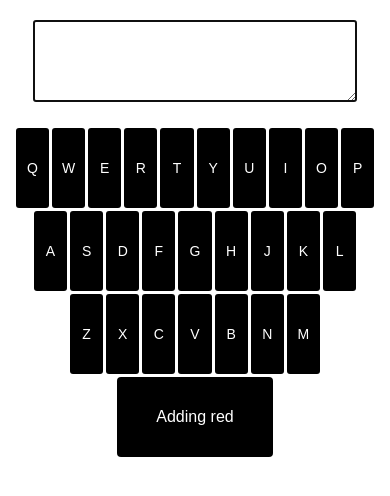
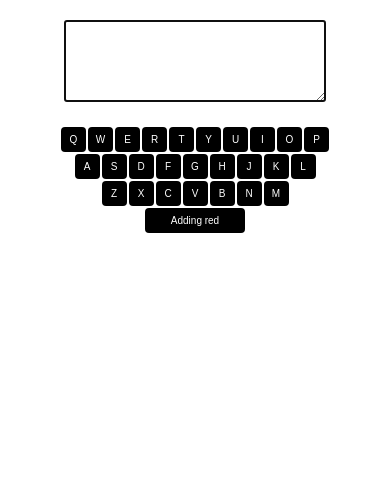
Before and after one commit to AutumnBasinger/colorkeys, a React (Create React App) app: page / in a window 390 px wide. Shown: the top 496 px of the page. Built offline with nearby package versions, Linux system fonts and the light colour scheme.

Commit message:
Keys do not stretch

```diff
--- a/src/App.css
+++ b/src/App.css
@@ -18,7 +18,7 @@
 }
 
 .spaceStyle {
-  width: 360px;
+  width: 320px;
   height: 80px;
   margin: 2.5px;
   border-radius: 8px;
@@ -30,54 +30,57 @@
 
 .textStyle {
   height: 70px;
-  width: 750px;
+  width: 800px;
   padding: 5px;
   margin: 20px;
   font-size: 16px;
 }
 
-@media (max-width: 900px) {
-  .keyStyle {
-    width: 8.5%;
+@media (max-width: 1000px) {
+  .keyStyle, .spaceStyle {
+    width: 55px;
+    height: 55px;
     border-radius: 6px;
-    font-size: 22px;
+    font-size: 20px;
+    margin: 2px;
   }
   .spaceStyle {
-    width: 40%;
-    border-radius: 6px;
-    font-size: 22px;
+    width: 220px;
   }
   .textStyle {
-    width: 80%;
+    width: 550px;
   }
 }
 
-@media (max-width: 650px) {
-  .keyStyle {
-    height: 80px;
-    margin: 2px;
+@media (max-width: 800px) {
+  .keyStyle, .spaceStyle {
+    height: 40px;
+    width: 40px;
+    margin: 1.5px;
     border-radius: 5px;
-    font-size: 18px;
+    font-size: 16px;
   }
   .spaceStyle {
-    border-radius: 5px;
-    margin: 2px;
-    font-size: 18px;
+    width: 160px;
   }
   .textStyle {
     font-size: 14px;
+    width: 400px;
   }
 }
 
-@media (max-width: 500px) {
-  .keyStyle {
-    font-size: 14px;
-    border-radius: 3px;
-    margin: 1.5px;
+@media (max-width: 450px) {
+  .keyStyle, .spaceStyle {
+    height: 25px;
+    width: 25px;
+    font-size: 10px;
+    border-radius: 4px;
+    margin: 1px;
   }
   .spaceStyle {
-    border-radius: 4px;
-    margin: 1.5px;
-    font-size: 16px;
+    width: 100px;
+  }
+  .textStyle {
+    width: 250px;
   }
 }
```
